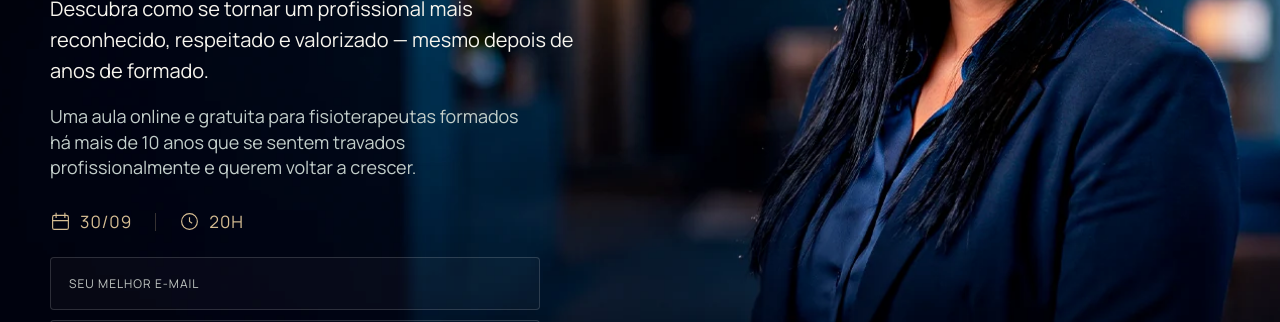
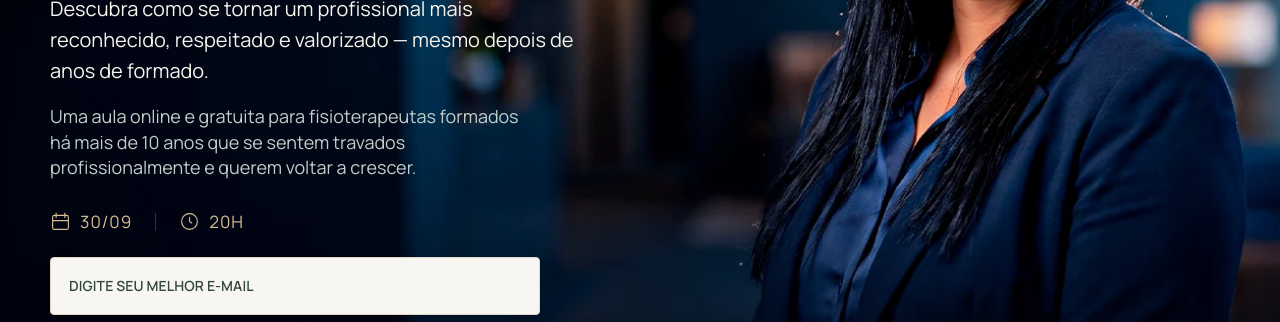
Before and after one commit to verus-std/monica-nascimento, a plain HTML site: page dist/index.html in a window 1280 px wide. Shown: the part 468-790 px from the top of the page. Drawn offline with nearby package versions, Linux system fonts and the light colour scheme.

Commit message:
Improve signup field visibility and input prompts

```diff
--- a/dist/index.html
+++ b/dist/index.html
@@ -23,8 +23,8 @@
 <p class="hero-description">Uma aula online e gratuita para fisioterapeutas formados há mais de 10 anos que se sentem travados profissionalmente e querem voltar a crescer.</p>
 <div class="event-date"><span><svg viewBox="0 0 24 24" aria-hidden="true"><rect x="3" y="5" width="18" height="16" rx="2"/><path d="M7 2v6m10-6v6M3 11h18"/></svg>30/09</span><i></i><span><svg viewBox="0 0 24 24" aria-hidden="true"><circle cx="12" cy="12" r="9"/><path d="M12 7v5l3 2"/></svg>20H</span></div>
 <form class="capture-form" id="capture-form" action="obrigado.html">
-<label class="sr-only" for="email">SEU MELHOR E-MAIL</label><input id="email" type="email" autocomplete="email" placeholder="SEU MELHOR E-MAIL" required>
-<label class="sr-only" for="whatsapp">SEU WHATSAPP COM DDD</label><input id="whatsapp" type="tel" autocomplete="tel" inputmode="tel" placeholder="SEU WHATSAPP COM DDD" required>
+<label class="sr-only" for="email">DIGITE SEU MELHOR E-MAIL</label><input id="email" type="email" autocomplete="email" placeholder="DIGITE SEU MELHOR E-MAIL" required>
+<label class="sr-only" for="whatsapp">DIGITE SEU MELHOR WHATSAPP COM DDD</label><input id="whatsapp" type="tel" autocomplete="tel" inputmode="tel" placeholder="DIGITE SEU MELHOR WHATSAPP COM DDD" required>
 <button class="cta" type="submit"><span class="cta-label">QUERO DESTRAVAR MINHA CARREIRA</span><span class="cta-icon" aria-hidden="true">↗</span></button>
 
 </form>
--- a/dist/styles.css
+++ b/dist/styles.css
@@ -167,3 +167,30 @@ a:focus-visible { outline: 2px solid #b28d50; outline-offset: 5px; }
 @media (max-width: 680px) {
   .masthead .event-logo { width: 160px; height: auto; }
 }
+
+/* High-contrast form fields remain distinct from the dark hero artwork. */
+.capture-form input {
+  min-height: 58px;
+  height: auto;
+  padding: 17px 18px;
+  background: #f7f6f2;
+  border: 1px solid #e2d6c2;
+  color: #193430;
+  font-size: 14px;
+  font-weight: 500;
+  line-height: 1.5;
+  letter-spacing: .1px;
+  box-shadow: 0 2px 8px #00000012;
+}
+.capture-form input::placeholder { color: #334740; opacity: 1; font-weight: 600; }
+.capture-form input:hover { border-color: var(--gold); }
+.capture-form input:focus {
+  background: #fff;
+  border-color: #aa8850;
+  outline: 2px solid var(--gold);
+  outline-offset: 3px;
+}
+@media (max-width: 480px) {
+  .capture-form input { padding-inline: 12px; font-size: 16px; }
+  .capture-form input::placeholder { font-size: 13px; letter-spacing: 0; }
+}
```
